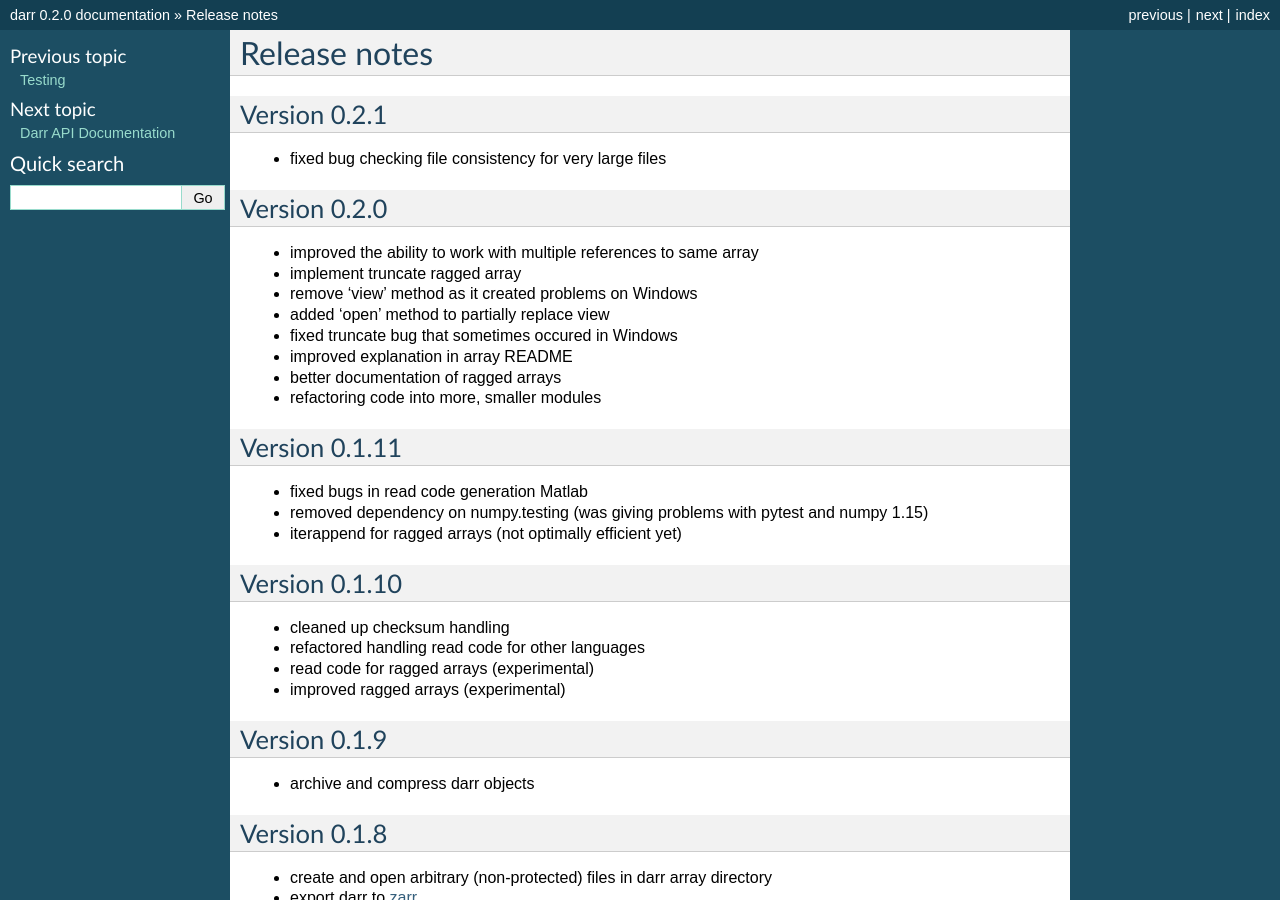
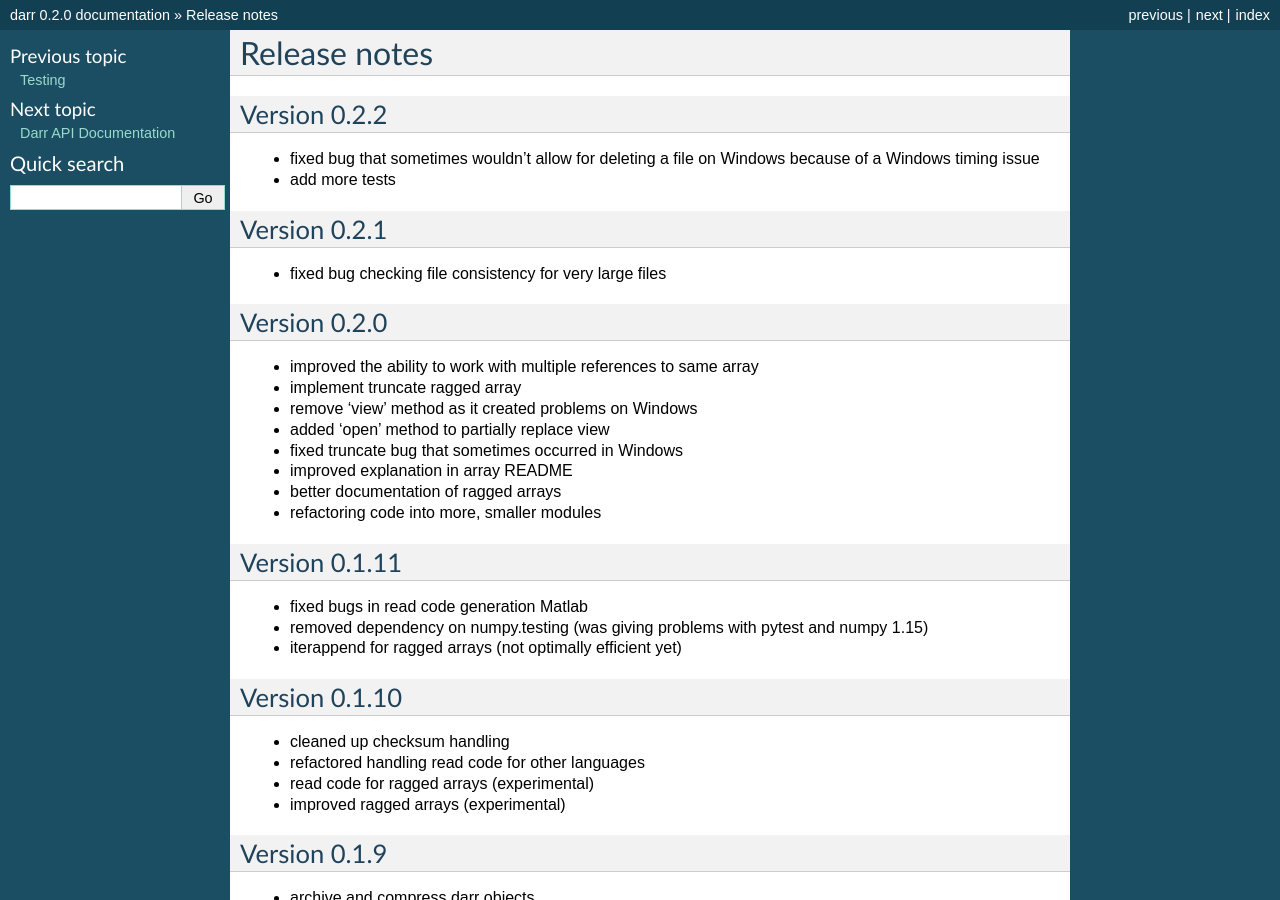
Before and after one commit to gbeckers/Darr, a Sphinx documentation site: the page built from docs/releasenotes.rst, in a window 1280 px wide and 900 px high. Built offline with Sphinx 7.4.7, drawn with Linux system fonts in a browser that asks for light colours.

Commit message:
fix file access problem on Windows
This is a problem in Windows seen in other libraries as well. Windows won' t delete a file because another process is still using it, according to itself, even though it isn't. It is just a windows timing issue. Hopefully mitigated now by explicitly closing memmap and file descriptor first.

```diff
--- a/docs/releasenotes.rst
+++ b/docs/releasenotes.rst
@@ -1,5 +1,11 @@
 Release notes
 =============
+
+Version 0.2.2
+-------------
+- fixed bug that sometimes wouldn't allow for deleting a file on Windows
+  because of a Windows timing issue
+- add more tests
 
 Version 0.2.1
 -------------
@@ -12,7 +18,7 @@ Version 0.2.0
 - implement truncate ragged array
 - remove 'view' method as it created problems on Windows
 - added 'open' method to partially replace view
-- fixed truncate bug that sometimes occured in Windows
+- fixed truncate bug that sometimes occurred in Windows
 - improved explanation in array README
 - better documentation of ragged arrays
 - refactoring code into more, smaller modules
```
